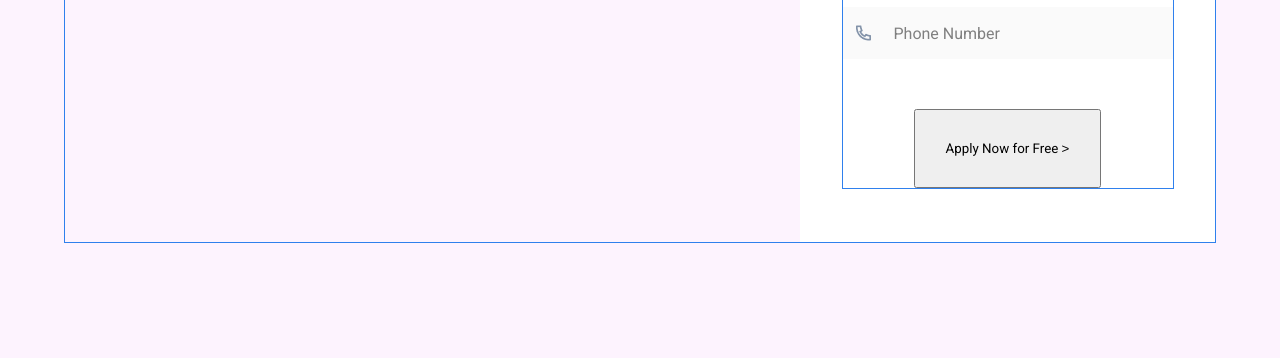
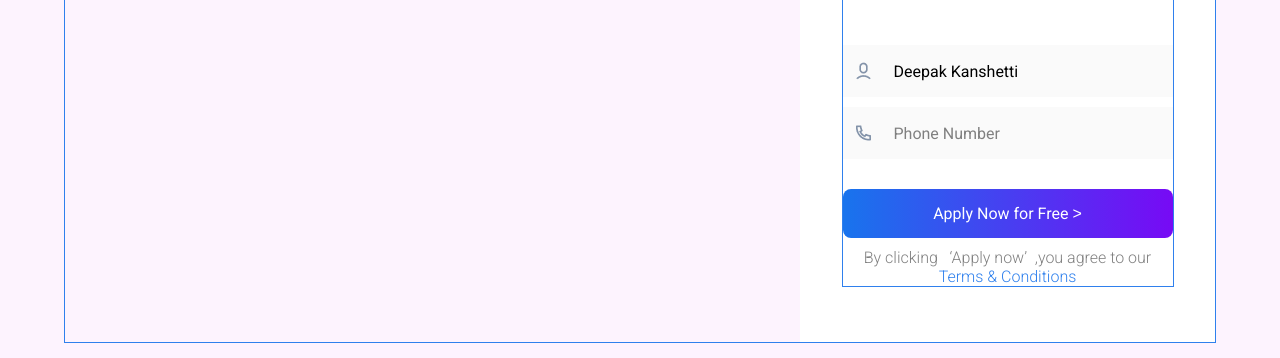
Before and after one commit to forbidden451/august-module-test, a plain HTML site: page index.html in a window 1280 px wide. Shown: the part 365-723 px from the top of the page. Drawn offline with Linux system fonts and the light colour scheme.

Commit message:
Add files via upload

```diff
--- a/index.html
+++ b/index.html
@@ -54,9 +54,12 @@
                         <p>Phone Number</p>
                     </div>
 
-                    <div class="apply">
-                        <button>Apply Now for Free ˃</button>
+                    <div class="apply1">
+                        <p>Apply Now for Free ˃</p>
 
+                    </div>
+                    <div class="agreement">
+                        <P>By clicking &nbsp;&nbsp;‘Apply now’&nbsp;&nbsp;,you agree to our <span style="color:#2F80ED;">Terms & Conditions</span></P>
                     </div>
                 </div>
             </div>
--- a/style.css
+++ b/style.css
@@ -70,6 +70,7 @@ header{
     background-color: rgb(253, 243, 254);
     width:100%;
     height:620px;
+    padding-top:100px;
 }
 
 .elements{
@@ -148,6 +149,7 @@ header{
     background-color: #FAFAFA;
     height:52px;
     display: flex;
+    margin-bottom:30px;
 }
 
 .input-box-2>img{
@@ -167,9 +169,20 @@ header{
     padding-top:50px;
 }
 
-.apply>button{
-    background-color: linear-gradient(to right,#1874ed,rgb(119, 10, 245));
-    padding:30px;
+.apply1>p{
+    background-image: linear-gradient(to right, rgb(24, 116, 237), rgb(119, 10, 245));
+    color:white;
+    padding:15px;
+    border-radius:8px;
+}
+
+.agreement{
+    margin-top:10px;
+}
+
+.agreement>p{
+    font-weight: 300;
+    color:grey;
 }
 
 
```
